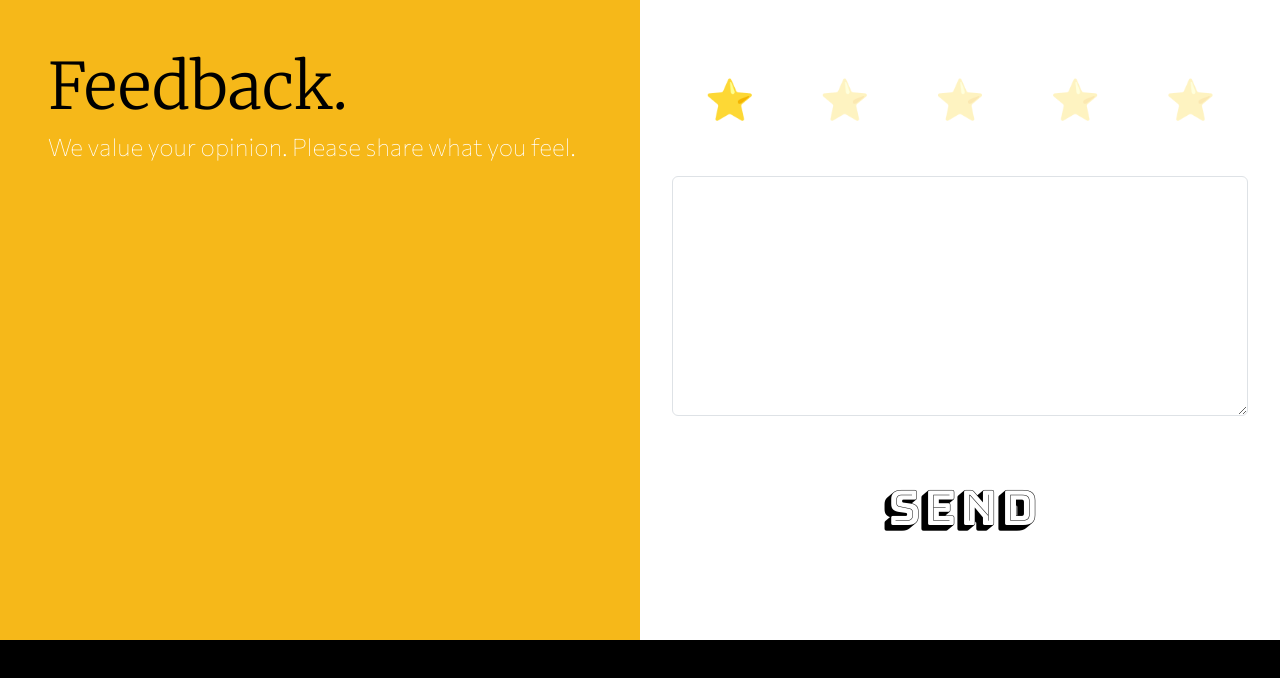
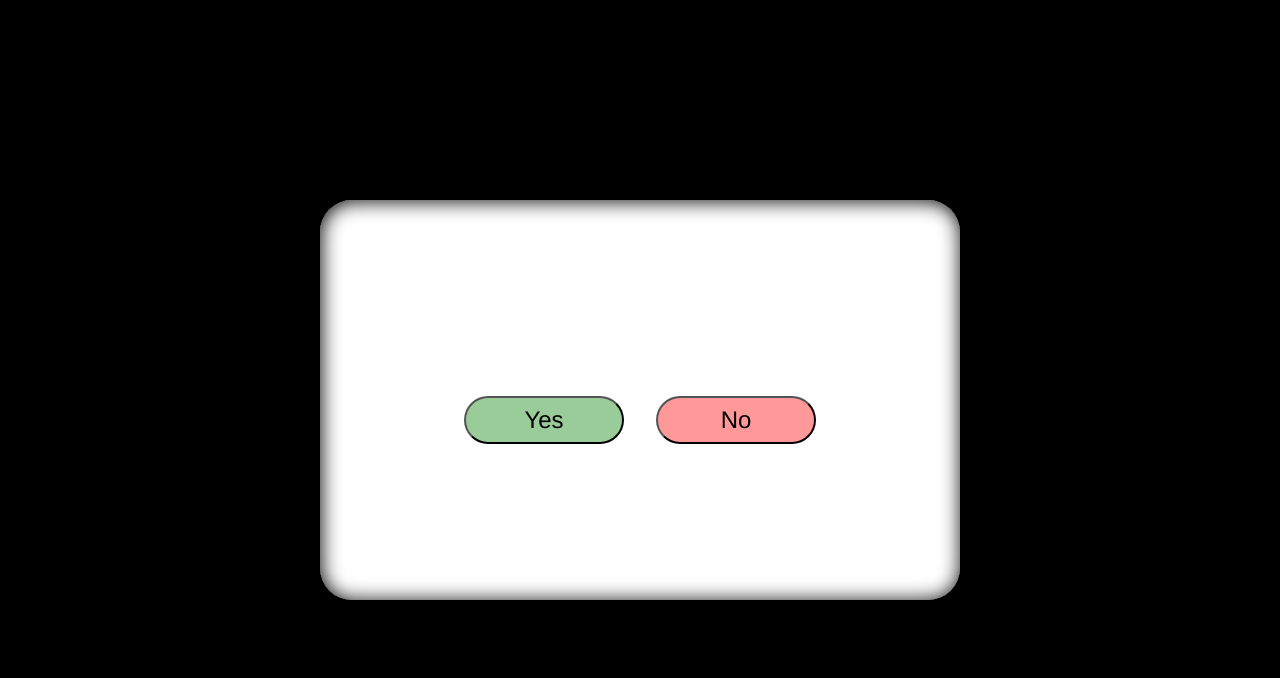
Before and after one commit to ChaitanyaMahaprabhu/TourismPlatform, a React (Create React App) app: page /test in a window 1280 px wide. Shown: the top 678 px of the page. Built offline with nearby package versions, Linux system fonts and the light colour scheme; a web font is replaced by a local one.

Commit message:
"Are you sure?" component created.

```diff
--- a/src/App.js
+++ b/src/App.js
@@ -11,6 +11,7 @@ import { Feedback } from "./components/Feedback/Feedback";
 import { AgentPage } from "./components/AgentPage/AgentPage";
 import { TravellerPage } from "./components/TravellerPage/TravellerPage";
 import { CreateTour } from "./components/AgentPage/CreateTour";
+import { AYS } from "./components/AreYouSure/AYS";
 
 function App() {
   return (
@@ -31,7 +32,7 @@ function App() {
           <Route path="*" element={<NotFound />} />
 
           {/* test */}
-          <Route path="/test" element={<Feedback />} />
+          <Route path="/test" element={<AYS />} />
         </Routes>
       </SharedData>
     </>
--- a/src/components/AgentPage/AgentPage.jsx
+++ b/src/components/AgentPage/AgentPage.jsx
@@ -1,10 +1,21 @@
 import styles from "./AgentPage.module.css";
-import { useState } from "react";
+import { useEffect, useState } from "react";
 import { CreateTour } from "./CreateTour";
+import { AYS } from "../AreYouSure/AYS";
 
 const AgentPage = () => {
+  const [view, setView] = useState(false);
+  const [out, setOut] = useState(false);
+
+  useEffect(() => {
+    if(out === true){
+      window.location = '/';
+    }
+  }, [out]);
+
   return (
     <div className={styles.agentPageEncompass}>
+      {view && <AYS message = "Log Out?" setCommand = {setOut} setView = {setView}/>}
       <div className={styles.agentNav}>
         <div className={styles.mainOptions}>
           <h4 className={styles.options}>
--- a/src/components/AgentPage/CreateTour.jsx
+++ b/src/components/AgentPage/CreateTour.jsx
@@ -1,4 +1,5 @@
 import styles from "./CreateTour.module.css";
+import { Link } from "react-router-dom";
 
 const CreateTour = () => {
   return (
@@ -24,7 +25,7 @@ const CreateTour = () => {
         ></textarea>
 
         <div className={styles.money}>
-          <input type="number" className={styles.cost}></input>
+          <input type="number" className={styles.cost} style = {{color: "white", fontSize: "2rem"}}></input>
           <h1 className={styles.dollar}>💰</h1>
         </div>
       </div>
--- a/src/components/AgentPage/CreateTour.module.css
+++ b/src/components/AgentPage/CreateTour.module.css
@@ -1,7 +1,7 @@
 .createTourEncompass{
     height: 100%;
     width: 100%;
-    background-color: white;
+    background-color: black;
 
     display: grid;
     grid-template-columns: 1fr;
@@ -26,7 +26,7 @@
 .inputSection{
     height: 100%;
     width: 100%;
-    background-color: white;
+    background-color: black;
     border-radius: 2rem;
 
     padding: 1rem;
@@ -36,7 +36,7 @@
     height: 100%;
     width: 100%;
     border-radius: 2rem;
-    background-color: white;
+    background-color: black;
 
     display: flex;
     justify-content: flex-start;
--- /dev/null
+++ b/src/components/AreYouSure/AYS.jsx
@@ -0,0 +1,18 @@
+import styles from './AYS.module.css';
+const AYS = (props) => {
+    const message = props.message;
+    return(
+        <div className = {styles.aysEncompass}>
+            <div className={styles.modal}>
+                <h3 className={styles.message}>{message}</h3>
+
+                <div className={styles.buttons}>
+                    <button className={styles.yes} onClick = {() => {props.setCommand(true)}}>Yes</button>
+                    <button className={styles.no} onClick = {() => {props.setView(false)}}>No</button>
+                </div>
+            </div>
+        </div>
+    );
+}
+
+export {AYS};
--- /dev/null
+++ b/src/components/AreYouSure/AYS.module.css
@@ -0,0 +1,72 @@
+.aysEncompass{
+    background-color: rgba(1, 1, 1, 0.4);
+    height: 100vh;
+    width: 100vw;
+    z-index: 120;
+    position: absolute;
+    left: 0;
+    top: 0;
+
+    display: flex;
+    justify-content: center;
+    align-items: center;
+}
+
+.modal{
+    background-color: white;
+    width: 50vw;
+    height: 50vh;
+
+    display: flex;
+    flex-direction: column;
+    justify-content: center;
+    align-items: center;
+
+    border-radius: 2rem;
+
+    box-shadow: 1px 1px 20px black inset;
+}
+
+.buttons{
+    display: flex;
+    justify-content: center;
+    align-items: center;
+
+    width: 100%;
+    margin-top: 2rem;
+}
+
+.yes{
+    margin-right: 1rem;
+    background-color: rgb(0, 128, 0, 0.4);
+}
+
+.no{
+    margin-left: 1rem;
+    background-color: rgb(255, 0, 0, 0.4);
+}
+
+.message{
+    font-family: "Merriweather";
+    width: 100%;
+    text-align: center;
+
+    font-size: 2rem;
+}
+
+.yes, .no{
+    font-family: "Arimo";
+    width: 10rem;
+    height: 3rem;
+    border-radius: 2rem;
+
+    font-size: 1.5rem;
+}
+
+.yes:hover{
+    background-color: rgb(0, 128, 0, 0.8);
+}
+
+.no:hover{
+    background-color: rgb(255, 0, 0, 0.8);
+}
--- a/src/components/Footer/Contact.jsx
+++ b/src/components/Footer/Contact.jsx
@@ -26,7 +26,9 @@ const Contact = () => {
 
   return (
     <div className={styles.contactEncompass}>
-      <div className={styles.heading}></div>
+      <div className={styles.heading}>
+        <span class="material-symbols-outlined" style = {{color: "white", fontSize: "20rem"}}>connect_without_contact</span>
+      </div>
 
       <div className={styles.details}>
         <h1 className={styles.mainText}>Contact.</h1>
@@ -72,7 +74,7 @@ const Contact = () => {
             className={styles.textField}
             name="name"
             onChange={changeHandler}
-            value = {details.name}
+            value={details.name}
           ></input>
         </div>
 
@@ -85,7 +87,7 @@ const Contact = () => {
             className={styles.textField}
             name="email"
             onChange={changeHandler}
-            value = {details.email}
+            value={details.email}
           ></input>
         </div>
 
@@ -97,7 +99,7 @@ const Contact = () => {
             className={styles.textField}
             name="message"
             onChange={changeHandler}
-            value = {details.message}
+            value={details.message}
           ></textarea>
         </div>
 
--- a/src/components/Footer/Contact.module.css
+++ b/src/components/Footer/Contact.module.css
@@ -1,6 +1,6 @@
 .contactEncompass {
   width: 100vw;
-  height: 80vh;
+  height: 90vh;
 
   display: grid;
   grid-template-columns: repeat(3, 1fr);
@@ -24,8 +24,12 @@
   height: 100%;
   width: 100%;
 
-  background: url("../../assets/images/phone1.jpg");
+  background-color: black;
   background-size: 100% 100%;
+
+  display: flex;
+  justify-content: center;
+  align-items: center;
 }
 
 .contact {
@@ -34,11 +38,11 @@
   width: 100%;
   background-color: rgb(104, 104, 104);
 
-  padding: 5rem;
-
   display: flex;
   flex-direction: column;
-  justify-self: center;
+  justify-content: center;
+
+  padding-left: 6rem;
 }
 
 .mainText {
@@ -85,28 +89,28 @@
   border-radius: 1rem;
 }
 
-@media screen and (width <= 1353px){
-  .contactEncompass{
+@media screen and (width <= 1353px) {
+  .contactEncompass {
     grid-template-columns: 1fr 1fr;
   }
 
-  .details{
+  .details {
     grid-column: 1 / 2;
   }
 
-  .contact{
+  .contact {
     grid-column: 2 / 3;
   }
 
-  .heading{
+  .heading {
     background: none;
   }
 
-  .textField{
+  .textField {
     width: 22rem;
   }
 
-  .btn{
+  .btn {
     margin-top: 2rem;
   }
 }
```
